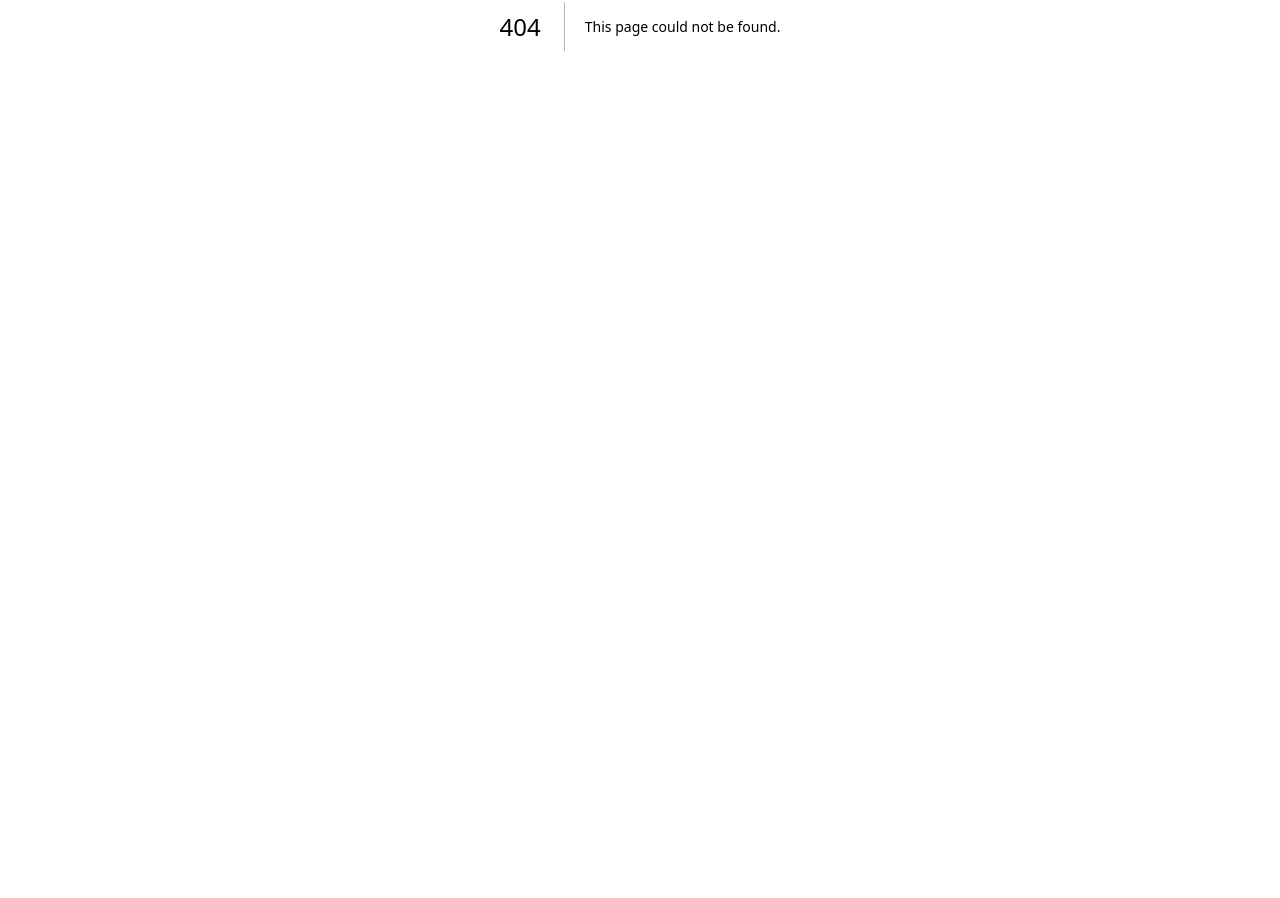
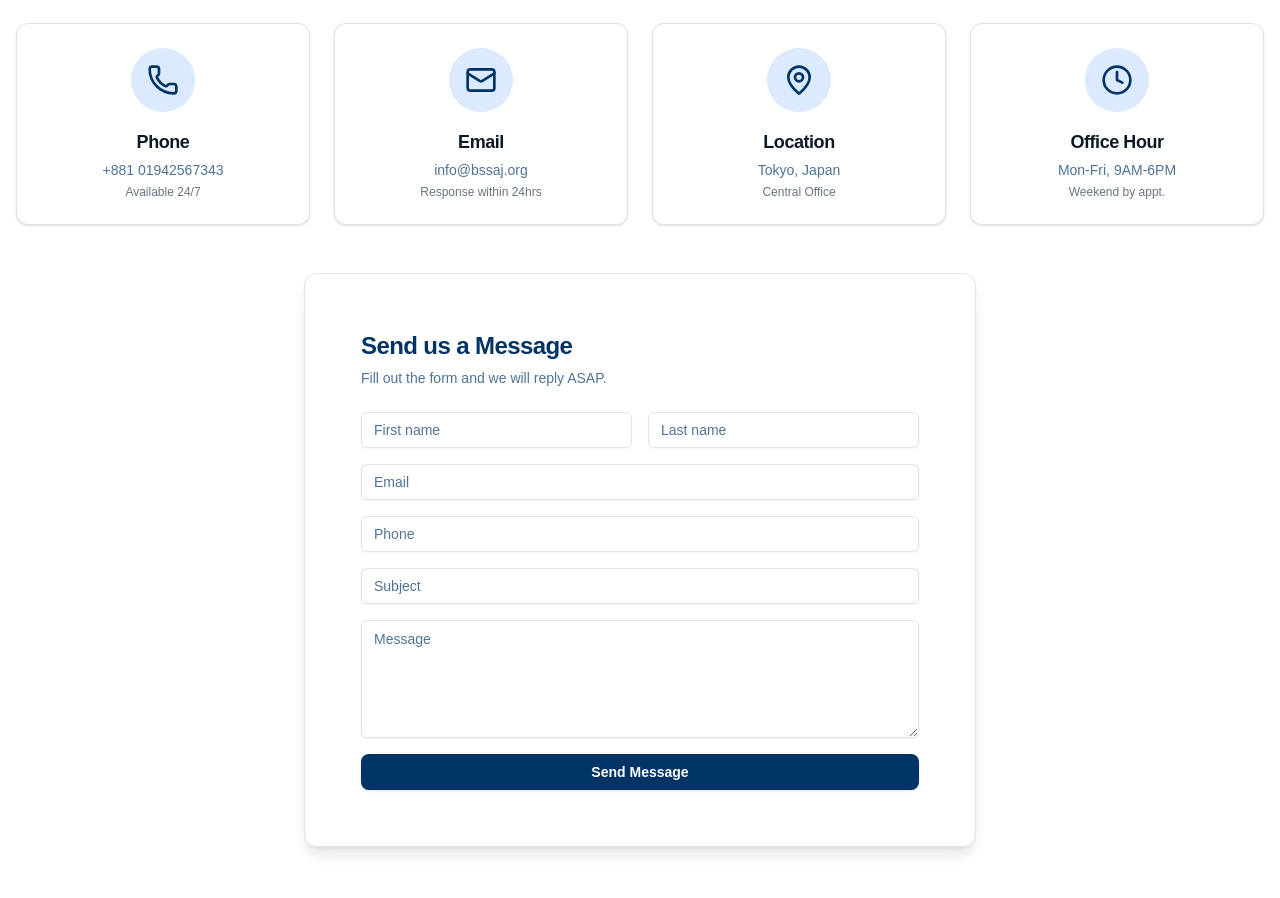
Before and after one commit to sakib-xrz/bssaj-frontend, a Next.js app: page /contact in a window 1280 px wide. Before the commit this address had no page. Shown: the part 374-1272 px from the top of the page. Before the commit the page ends 800 px from the top, so only its background shows below. Built offline with nearby package versions, Linux system fonts and the light colour scheme.

Commit message:
contact us page ready

```diff
--- /dev/null
+++ b/app/(public)/contact/contact-us.tsx
@@ -0,0 +1,281 @@
+/* eslint-disable @typescript-eslint/no-unused-vars */
+"use client";
+import React, { useState } from "react";
+import emailjs from "@emailjs/browser";
+import { Button } from "@/components/ui/button";
+import { Input } from "@/components/ui/input";
+import { Textarea } from "@/components/ui/textarea";
+import {
+  Card,
+  CardHeader,
+  CardTitle,
+  CardDescription,
+  CardContent,
+} from "@/components/ui/card";
+import {
+  PhoneIcon,
+  MailIcon,
+  MapPinIcon,
+  ClockIcon,
+  MessageSquareIcon,
+  UsersIcon,
+  GraduationCapIcon,
+  FacebookIcon,
+  TwitterIcon,
+  InstagramIcon,
+  LinkedinIcon,
+} from "lucide-react";
+import Container from "@/components/shared/container";
+import SectionHeader from "@/components/shared/section-header";
+import Link from "next/link";
+
+const contactInfoCards = [
+  {
+    id: "phone",
+    icon: PhoneIcon,
+    title: "Phone",
+    value: "+881 01942567343",
+    description: "Available 24/7",
+  },
+  {
+    id: "email",
+    icon: MailIcon,
+    title: "Email",
+    value: "info@bssaj.org",
+    description: "Response within 24hrs",
+  },
+  {
+    id: "location",
+    icon: MapPinIcon,
+    title: "Location",
+    value: "Tokyo, Japan",
+    description: "Central Office",
+  },
+  {
+    id: "office-hour",
+    icon: ClockIcon,
+    title: "Office Hour",
+    value: "Mon‑Fri, 9AM‑6PM",
+    description: "Weekend by appt.",
+  },
+];
+
+const helpCards = [
+  {
+    id: "general-support",
+    icon: MessageSquareIcon,
+    title: "General Support",
+    description: "Get help with general inquiries.",
+    link: "#",
+  },
+  {
+    id: "community-support",
+    icon: UsersIcon,
+    title: "Community Support",
+    description: "Connect with students & events.",
+    link: "#",
+  },
+  {
+    id: "consultations",
+    icon: GraduationCapIcon,
+    title: "Consultations",
+    description: "Schedule one‑on‑one help.",
+    link: "#",
+  },
+];
+
+export default function ContactUs() {
+  const [form, setForm] = useState({
+    firstName: "",
+    lastName: "",
+    email: "",
+    phone: "",
+    subject: "",
+    message: "",
+  });
+  const [status, setStatus] = useState({ state: "idle", message: "" });
+
+  const onSend = async (e: { preventDefault: () => void }) => {
+    e.preventDefault();
+    const { firstName, lastName, email, subject, message } = form;
+    if (!firstName || !lastName || !email || !subject || !message) {
+      return setStatus({
+        state: "error",
+        message: "Please fill all required fields.",
+      });
+    }
+    setStatus({ state: "loading", message: "" });
+
+    try {
+      const res = await emailjs.send(
+        process.env.NEXT_PUBLIC_EMAILJS_SERVICE!,
+        process.env.NEXT_PUBLIC_EMAILJS_TEMPLATE!,
+        form,
+        process.env.NEXT_PUBLIC_EMAILJS_PUBLICKEY!
+      );
+      if (res.status === 200) {
+        setStatus({ state: "success", message: "Message sent successfully!" });
+        setForm({
+          firstName: "",
+          lastName: "",
+          email: "",
+          phone: "",
+          subject: "",
+          message: "",
+        });
+      } else {
+        throw new Error("Failed");
+      }
+    } catch (err) {
+      console.error(err);
+      setStatus({
+        state: "error",
+        message: "Failed to send. Try again later.",
+      });
+    }
+  };
+
+  return (
+    <div>
+      <div className="bg-gradient-to-r from-white via-[#E6F0FF] to-[#B3D7FF] py-20 text-center">
+        <SectionHeader
+          title="Contact Us"
+          description="We're here to help Bangladeshi students in Japan."
+        />
+      </div>
+
+      <Container className="py-12 md:py-16">
+        {/* Info Cards */}
+        <div className="grid grid-cols-1 sm:grid-cols-2 lg:grid-cols-4 gap-6 mb-12">
+          {contactInfoCards.map((c) => (
+            <Card
+              key={c.id}
+              className="flex flex-col items-center text-center p-6 rounded-xl shadow hover:shadow-lg transition-transform transform hover:-translate-y-1"
+            >
+              <div className="bg-blue-100 rounded-full p-4 mb-4">
+                <c.icon className="h-8 w-8 text-primary" />
+              </div>
+              <CardTitle className="font-semibold text-lg mb-1">
+                {c.title}
+              </CardTitle>
+              <CardDescription className="text-sm text-muted-foreground mb-1">
+                {c.value}
+              </CardDescription>
+              <p className="text-xs text-gray-500">{c.description}</p>
+            </Card>
+          ))}
+        </div>
+
+        {/* Message Form */}
+        <div className="max-w-2xl mx-auto mb-12">
+          <Card className="p-6 md:p-8 rounded-xl shadow-lg">
+            <CardHeader>
+              <CardTitle className="text-2xl text-primary font-bold">
+                Send us a Message
+              </CardTitle>
+              <CardDescription className="mt-1 text-sm text-muted-foreground">
+                Fill out the form and we will reply ASAP.
+              </CardDescription>
+            </CardHeader>
+            <CardContent>
+              <form onSubmit={onSend} className="space-y-4">
+                <div className="grid grid-cols-1 sm:grid-cols-2 gap-4">
+                  <Input
+                    placeholder="First name"
+                    value={form.firstName}
+                    onChange={(e) =>
+                      setForm({ ...form, firstName: e.target.value })
+                    }
+                    required
+                  />
+                  <Input
+                    placeholder="Last name"
+                    value={form.lastName}
+                    onChange={(e) =>
+                      setForm({ ...form, lastName: e.target.value })
+                    }
+                    required
+                  />
+                </div>
+                <Input
+                  type="email"
+                  placeholder="Email"
+                  value={form.email}
+                  onChange={(e) => setForm({ ...form, email: e.target.value })}
+                  required
+                />
+                <Input
+                  placeholder="Phone"
+                  value={form.phone}
+                  onChange={(e) => setForm({ ...form, phone: e.target.value })}
+                />
+                <Input
+                  placeholder="Subject"
+                  value={form.subject}
+                  onChange={(e) =>
+                    setForm({ ...form, subject: e.target.value })
+                  }
+                  required
+                />
+                <Textarea
+                  placeholder="Message"
+                  value={form.message}
+                  onChange={(e) =>
+                    setForm({ ...form, message: e.target.value })
+                  }
+                  rows={5}
+                  required
+                />
+                {status.state === "error" && (
+                  <p className="text-red-500 text-sm">{status.message}</p>
+                )}
+                {status.state === "success" && (
+                  <p className="text-green-600 text-sm">{status.message}</p>
+                )}
+                <Button
+                  type="submit"
+                  disabled={status.state === "loading"}
+                  className="w-full bg-primary hover:bg-primary/95 text-white font-bold py-3 rounded-lg transition"
+                >
+                  {status.state === "loading" ? "Sending..." : "Send Message"}
+                </Button>
+              </form>
+            </CardContent>
+          </Card>
+        </div>
+
+        {/* How We Can Help */}
+        <SectionHeader
+          className="mb-6"
+          title="How We Can Help"
+          description="Support services for students"
+        />
+        <div className="grid grid-cols-1 md:grid-cols-2 lg:grid-cols-3 gap-6">
+          {helpCards.map((h) => (
+            <Card
+              key={h.id}
+              className="p-6 flex flex-col items-center text-center rounded-xl shadow hover:shadow-lg transition-transform transform hover:-translate-y-1"
+            >
+              <div className="bg-blue-100 rounded-full p-4 mb-4">
+                <h.icon className="h-8 w-8 text-primary" />
+              </div>
+              <CardTitle className="font-semibold text-lg mb-2">
+                {h.title}
+              </CardTitle>
+              <CardDescription className="text-sm text-muted-foreground mb-4">
+                {h.description}
+              </CardDescription>
+              <Button
+                asChild
+                variant="link"
+                className="text-primary font-semibold"
+              >
+                <Link href={h.link || "#"}>Learn More</Link>
+              </Button>
+            </Card>
+          ))}
+        </div>
+      </Container>
+    </div>
+  );
+}
--- /dev/null
+++ b/app/(public)/contact/page.tsx
@@ -0,0 +1,12 @@
+import React from "react";
+import ContactUs from "./contact-us";
+
+const ContactUsPage = () => {
+  return (
+    <div>
+      <ContactUs />
+    </div>
+  );
+};
+
+export default ContactUsPage;
--- a/package.json
+++ b/package.json
@@ -9,6 +9,7 @@
     "lint": "next lint"
   },
   "dependencies": {
+    "@emailjs/browser": "^4.4.1",
     "@radix-ui/react-accordion": "^1.2.11",
     "@radix-ui/react-avatar": "^1.1.10",
     "@radix-ui/react-dialog": "^1.1.14",
```
